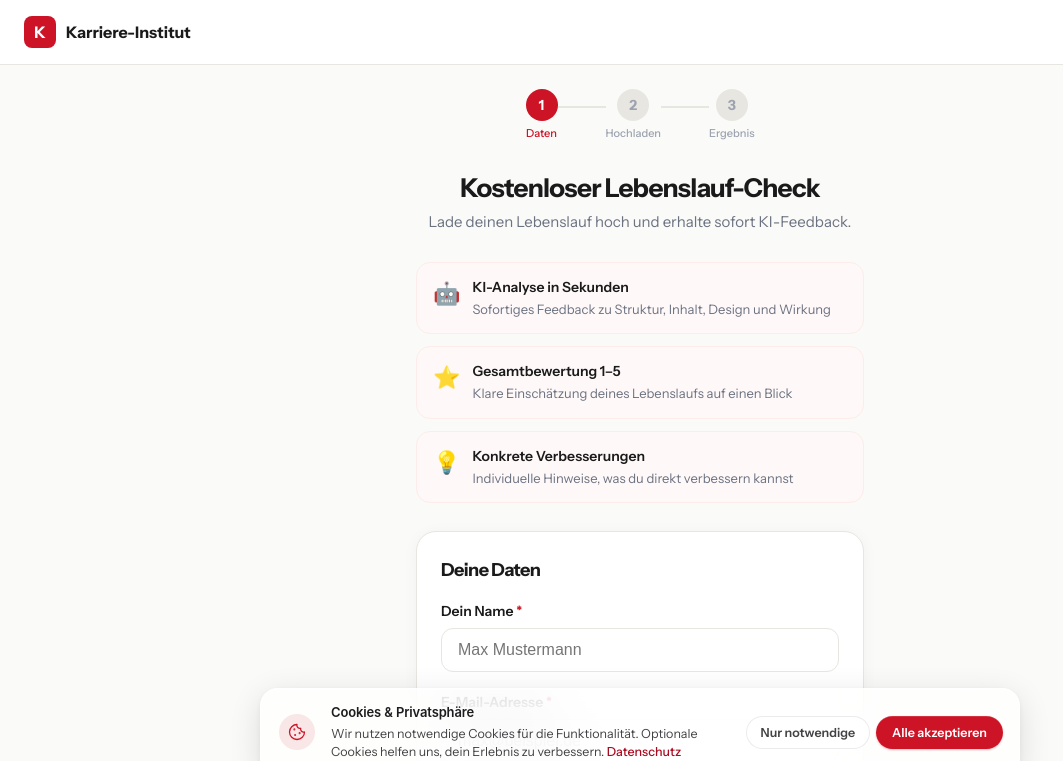
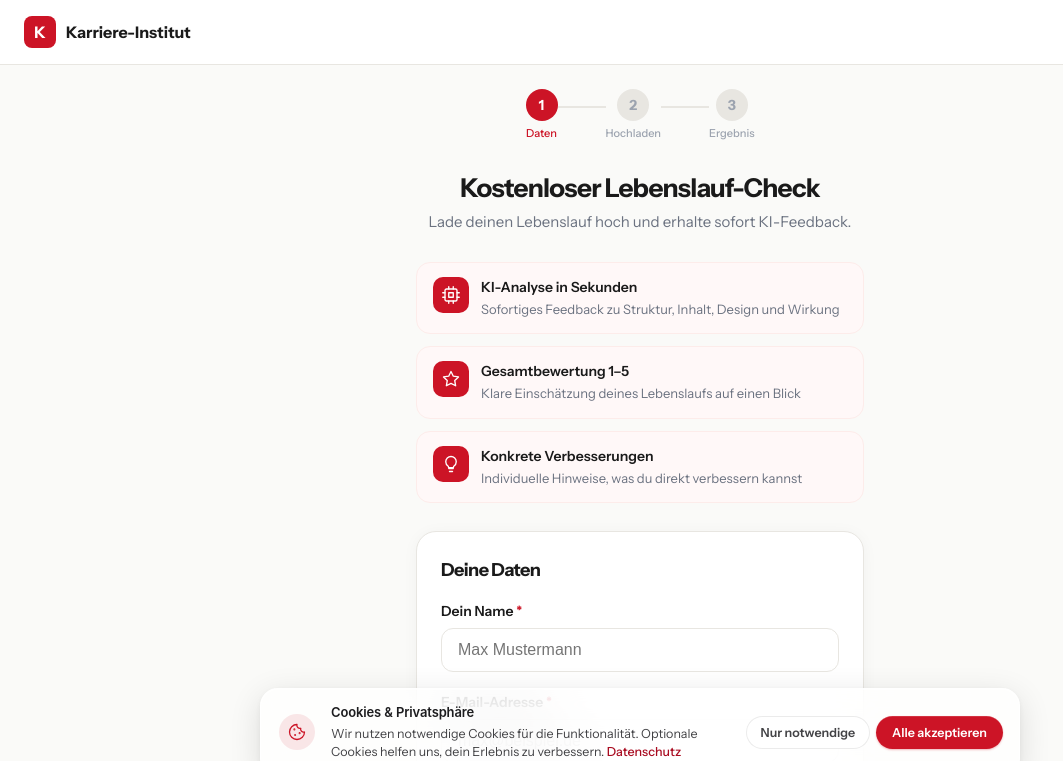
Before and after one commit to myvigroup/karriereanalyse, a Next.js app: page /scan in a window 1280 px wide. Shown: the top 761 px of the page, without its empty margins (0-1063 px from the left). Built offline with nearby package versions, Linux system fonts and the light colour scheme.

Commit message:
scan: replace all emojis with SVG icons
https://claude.ai/code/session_01W9GRSuoJcqaAMp22Ujh21u

```diff
--- a/src/app/scan/page.js
+++ b/src/app/scan/page.js
@@ -2,10 +2,26 @@
 import { useState, useRef, useCallback } from 'react';
 import { useRouter } from 'next/navigation';
 
+const Ic = ({ d, size = 20, color = 'currentColor' }) => (
+  <svg width={size} height={size} viewBox="0 0 24 24" fill="none"
+    stroke={color} strokeWidth={1.8} strokeLinecap="round" strokeLinejoin="round">{d}</svg>
+);
+
+const ICONS = {
+  cpu:       <><rect x="9" y="9" width="6" height="6"/><rect x="4" y="4" width="16" height="16" rx="2"/><path d="M9 1v3M15 1v3M9 20v3M15 20v3M1 9h3M1 15h3M20 9h3M20 15h3"/></>,
+  star:      <path d="M12 2l3.09 6.26L22 9.27l-5 4.87 1.18 6.88L12 17.77l-6.18 3.25L7 14.14 2 9.27l6.91-1.01z"/>,
+  lightbulb: <><path d="M9 18h6M10 22h4M12 2a7 7 0 0 1 7 7c0 2.5-1.3 4.7-3.3 6L15 17H9l-.7-2C6.3 13.7 5 11.5 5 9a7 7 0 0 1 7-7z"/></>,
+  file:      <><path d="M14 3H6a2 2 0 0 0-2 2v14a2 2 0 0 0 2 2h12a2 2 0 0 0 2-2V9z"/><path d="M14 3v6h6"/></>,
+  check:     <><circle cx="12" cy="12" r="10"/><path d="M9 12l2 2 4-4"/></>,
+  clock:     <><circle cx="12" cy="12" r="10"/><path d="M12 6v6l4 2"/></>,
+  upload:    <><path d="M21 15v4a2 2 0 0 1-2 2H5a2 2 0 0 1-2-2v-4"/><polyline points="17 8 12 3 7 8"/><line x1="12" y1="3" x2="12" y2="15"/></>,
+  scan:      <><path d="M3 7V5a2 2 0 0 1 2-2h2M17 3h2a2 2 0 0 1 2 2v2M21 17v2a2 2 0 0 1-2 2h-2M7 21H5a2 2 0 0 1-2-2v-2"/><rect x="7" y="7" width="10" height="10" rx="1"/></>,
+};
+
 const BENEFITS = [
-  { icon: '🤖', title: 'KI-Analyse in Sekunden', desc: 'Sofortiges Feedback zu Struktur, Inhalt, Design und Wirkung' },
-  { icon: '⭐', title: 'Gesamtbewertung 1–5', desc: 'Klare Einschätzung deines Lebenslaufs auf einen Blick' },
-  { icon: '💡', title: 'Konkrete Verbesserungen', desc: 'Individuelle Hinweise, was du direkt verbessern kannst' },
+  { icon: 'cpu',       title: 'KI-Analyse in Sekunden', desc: 'Sofortiges Feedback zu Struktur, Inhalt, Design und Wirkung' },
+  { icon: 'star',      title: 'Gesamtbewertung 1–5',    desc: 'Klare Einschätzung deines Lebenslaufs auf einen Blick' },
+  { icon: 'lightbulb', title: 'Konkrete Verbesserungen', desc: 'Individuelle Hinweise, was du direkt verbessern kannst' },
 ];
 
 function StepIndicator({ currentStep }) {
@@ -148,7 +164,9 @@ export default function CvCheckPage() {
           <div style={{ display: 'flex', flexDirection: 'column', gap: 12, marginBottom: 28 }}>
             {BENEFITS.map(b => (
               <div key={b.icon} style={{ display: 'flex', alignItems: 'flex-start', gap: 12, padding: '14px 16px', background: '#FFF8F8', borderRadius: 14, border: '1px solid #FDECEA' }}>
-                <span style={{ fontSize: 22, flexShrink: 0 }}>{b.icon}</span>
+                <div style={{ width: 36, height: 36, borderRadius: 10, background: '#CC1426', display: 'flex', alignItems: 'center', justifyContent: 'center', flexShrink: 0 }}>
+                  <Ic d={ICONS[b.icon]} size={18} color="#fff" />
+                </div>
                 <div>
                   <div style={{ fontWeight: 600, fontSize: 14, color: '#1A1A1A' }}>{b.title}</div>
                   <div style={{ fontSize: 13, color: '#6B7280', marginTop: 2 }}>{b.desc}</div>
@@ -191,7 +209,9 @@ export default function CvCheckPage() {
                 transition: 'all 0.2s', marginBottom: 20,
               }}
             >
-              <div style={{ fontSize: 40, marginBottom: 12 }}>{selectedFile ? '✅' : '📄'}</div>
+              <div style={{ width: 52, height: 52, borderRadius: 14, background: selectedFile ? '#DCFCE7' : '#F3F4F6', display: 'flex', alignItems: 'center', justifyContent: 'center', margin: '0 auto 12px' }}>
+                <Ic d={selectedFile ? ICONS.check : ICONS.file} size={26} color={selectedFile ? '#15803D' : '#6B7280'} />
+              </div>
               {selectedFile ? (
                 <div>
                   <div style={{ fontWeight: 600, fontSize: 15, color: '#15803D', marginBottom: 4 }}>{selectedFile.name}</div>
@@ -226,7 +246,9 @@ export default function CvCheckPage() {
       {step === 3 && (
         <div style={{ textAlign: 'center', padding: '40px 16px' }}>
           <div style={cardStyle}>
-            <div style={{ fontSize: 64, marginBottom: 20 }}>🤖</div>
+            <div style={{ width: 72, height: 72, borderRadius: 20, background: '#FFF0F1', display: 'flex', alignItems: 'center', justifyContent: 'center', margin: '0 auto 20px' }}>
+              <Ic d={ICONS.cpu} size={36} color="#CC1426" />
+            </div>
             <h2 style={{ fontSize: 22, fontWeight: 800, color: '#1A1A1A', margin: '0 0 12px' }}>KI analysiert deinen Lebenslauf...</h2>
             <p style={{ color: '#6B7280', fontSize: 15, margin: '0 0 28px', lineHeight: 1.6 }}>Das dauert nur wenige Sekunden. Dein Ergebnis wird gleich angezeigt.</p>
             <div style={{ display: 'flex', justifyContent: 'center', marginBottom: 28 }}>
@@ -240,7 +262,9 @@ export default function CvCheckPage() {
                 { label: 'Feedback zusammenstellen', done: false },
               ].map((item, i) => (
                 <div key={i} style={{ display: 'flex', alignItems: 'center', gap: 10, padding: '8px 12px', borderRadius: 10, background: item.done ? '#F0FDF4' : '#F9FAFB' }}>
-                  <span style={{ fontSize: 16 }}>{item.done ? '✅' : '⏳'}</span>
+                  <div style={{ width: 22, height: 22, borderRadius: '50%', background: item.done ? '#DCFCE7' : '#F3F4F6', display: 'flex', alignItems: 'center', justifyContent: 'center', flexShrink: 0 }}>
+                    <Ic d={item.done ? ICONS.check : ICONS.clock} size={13} color={item.done ? '#15803D' : '#9CA3AF'} />
+                  </div>
                   <span style={{ fontSize: 14, color: item.done ? '#15803D' : '#6B7280', fontWeight: item.done ? 600 : 400 }}>{item.label}</span>
                 </div>
               ))}
```
